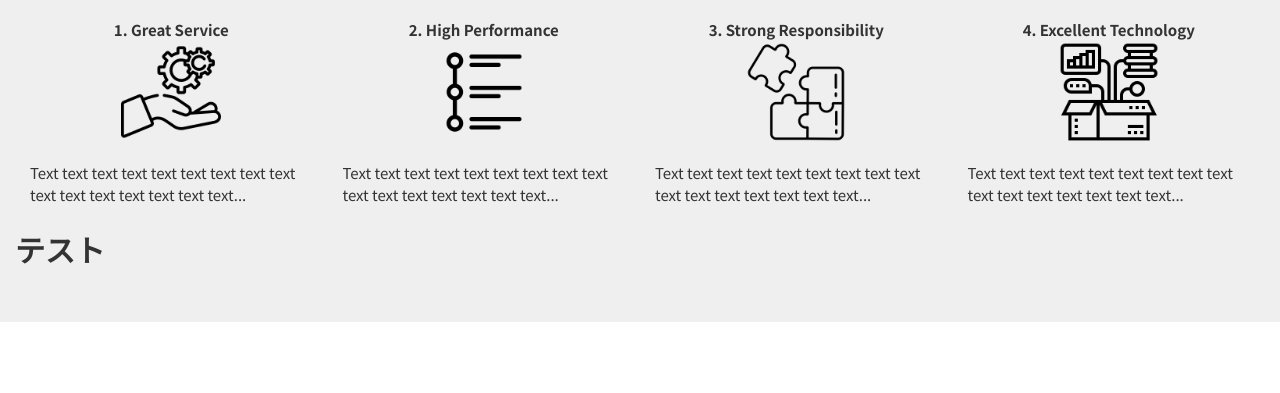
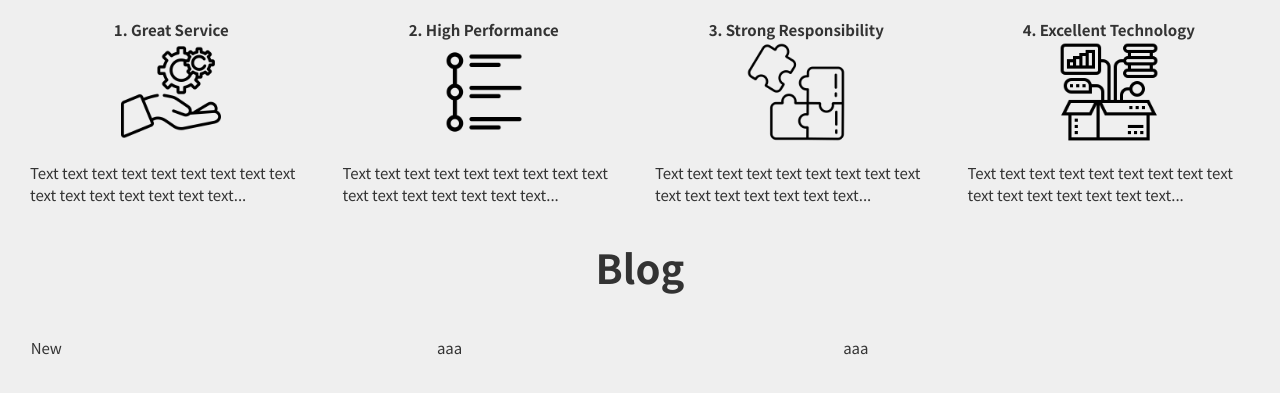
Before and after one commit to kai-kondo/website, a plain HTML site: page index.html in a window 1280 px wide. Shown: the part 671-1064 px from the top of the page. Before the commit the page ends 993 px from the top, so only its background shows below. Drawn offline with Linux system fonts and the light colour scheme.

Commit message:
3dコミット

```diff
--- a/index.html
+++ b/index.html
@@ -83,13 +83,32 @@
 
     </sectin>
 
+    <section class="section">
+        <h1 class="section-headline">Blog</h1>
 
-       <h1>テスト</h1>
+        <ul class ="grid grid-col-3">
+            <li class="grid-item">
 
+                <article class= "card">
+                    <a href="#" class="card-link"></a>
+                    <span class="card-label">New</span>
 
+                </article>
+            </li>
 
+            <li class="grid-item">
+                aaa
 
+            </li>
 
+            <li class="grid-item">
+                aaa
+
+            </li>
+
+        </ul>
+
+    </section>
     <script src="./assets/js/app.js"></script>
 </body>
 </html>
```
